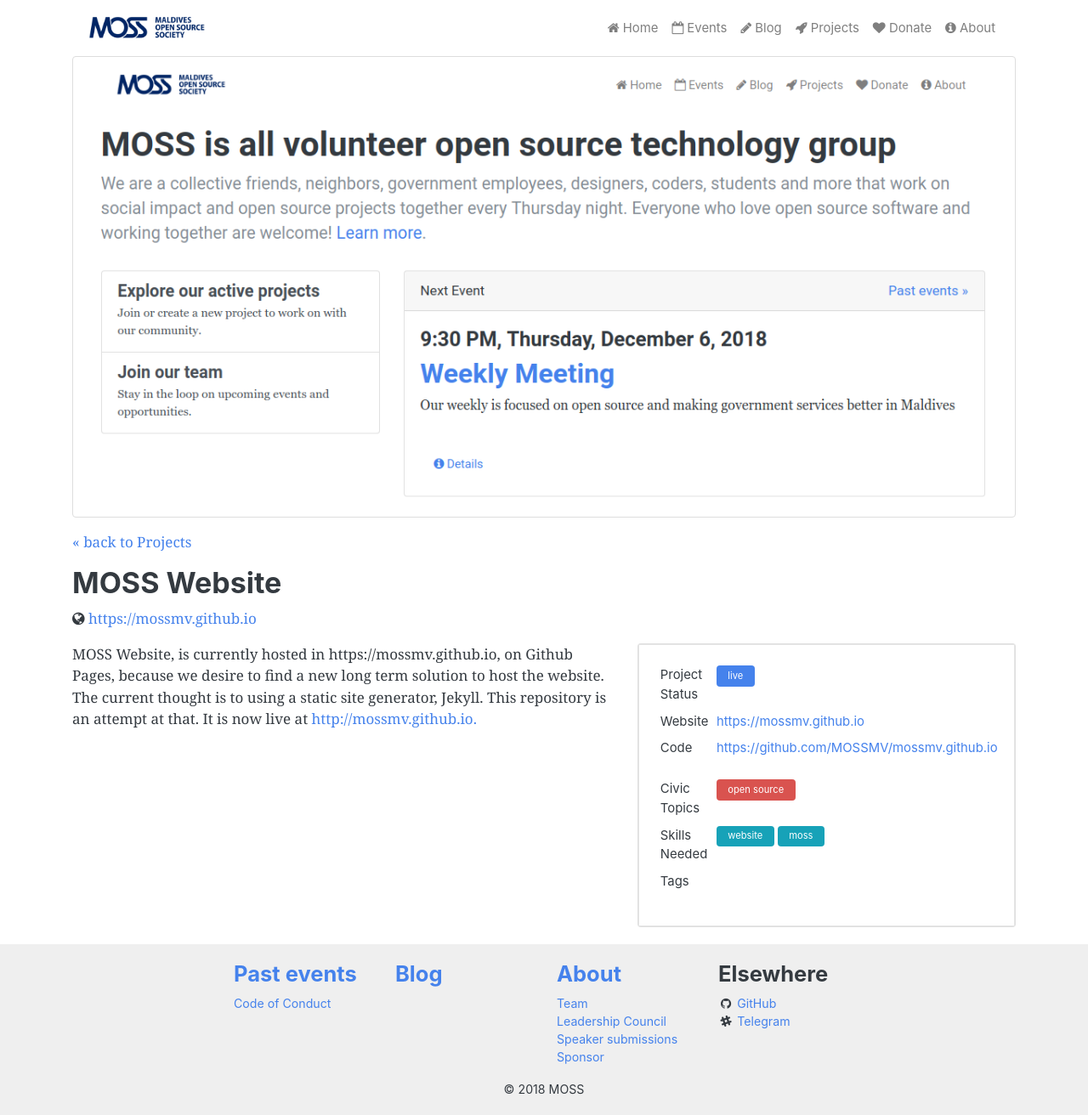
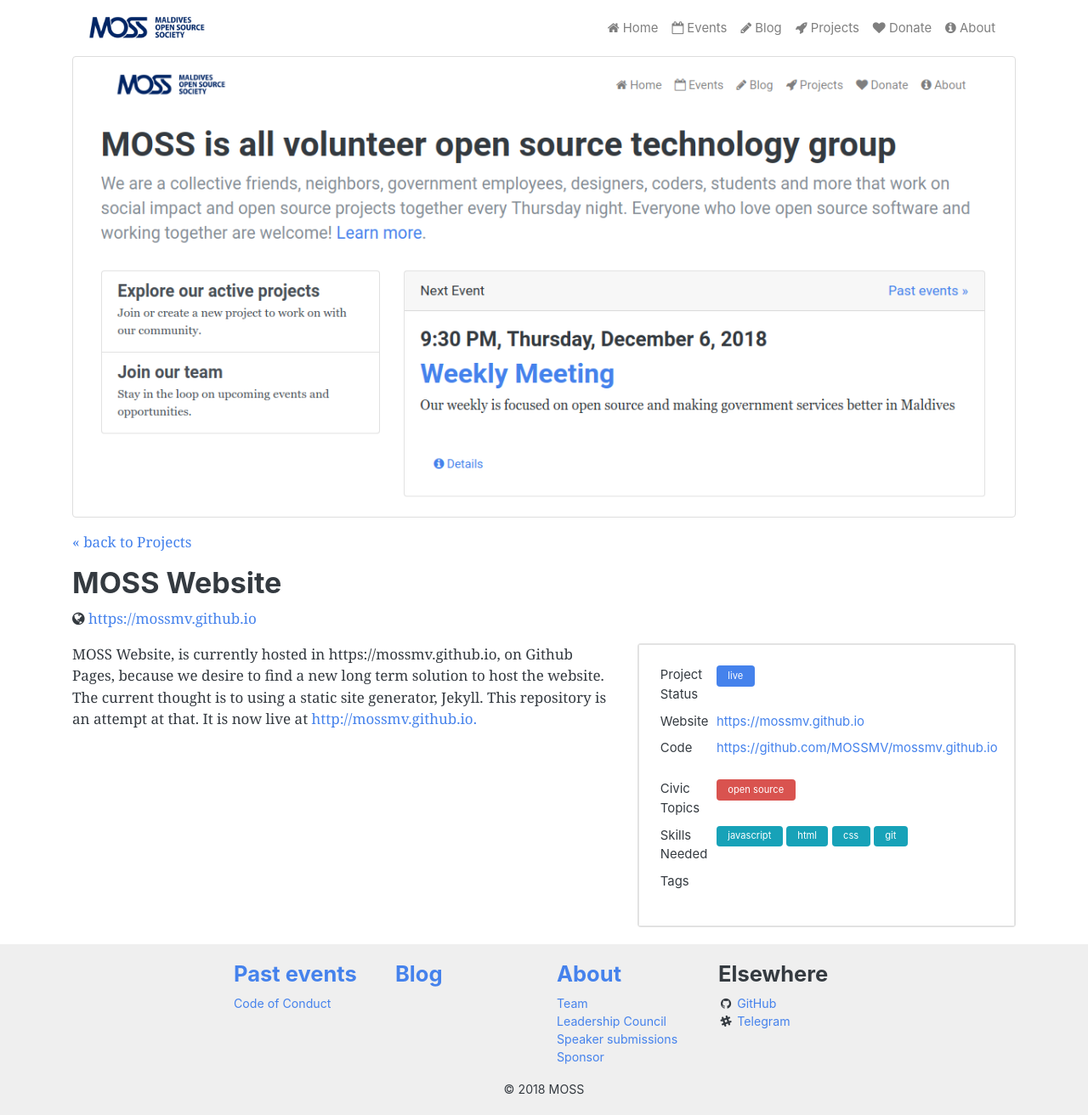
Before and after one commit to MOSSMV/mossmv.github.io, a Jekyll site: the page built from _projects/moss-website.md, in a window 1280 px wide. Shown: the whole page at 85% size. Built offline with Jekyll 4.4.1, drawn with Linux system fonts in a browser that asks for light colours; a script that is not in the unit is left out.

Commit message:
Update Project “moss-website”

```diff
--- a/_projects/moss-website.md
+++ b/_projects/moss-website.md
@@ -11,8 +11,10 @@
   The current thought is to using a static site generator, Jekyll. This
   repository is an attempt at that. It is now live at http://mossmv.github.io.
 skills_needed:
-  - website
-  - moss
+  - javascript
+  - html
+  - css
+  - git
 civic_topics:
   - open source
 repos:
```
